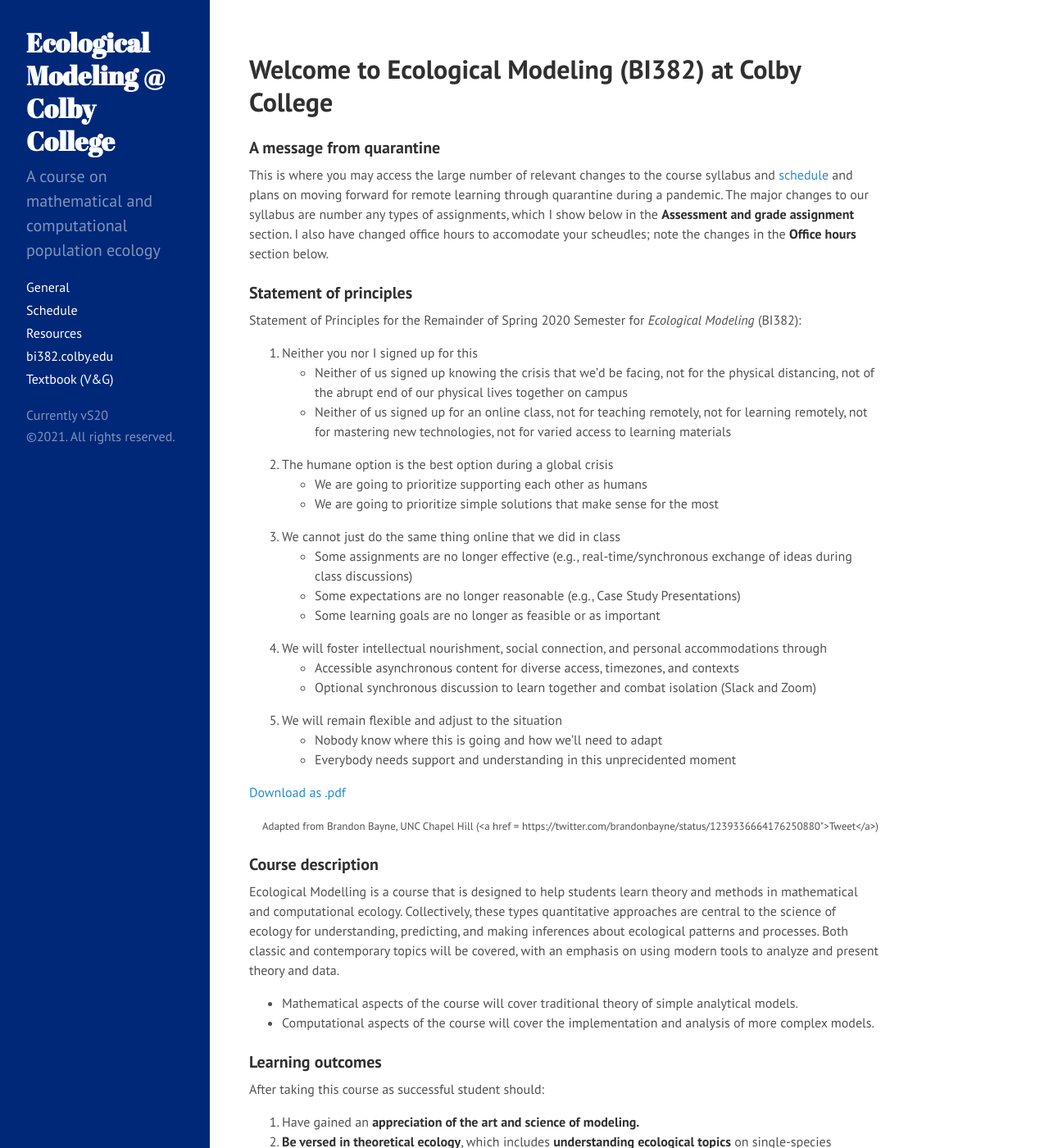
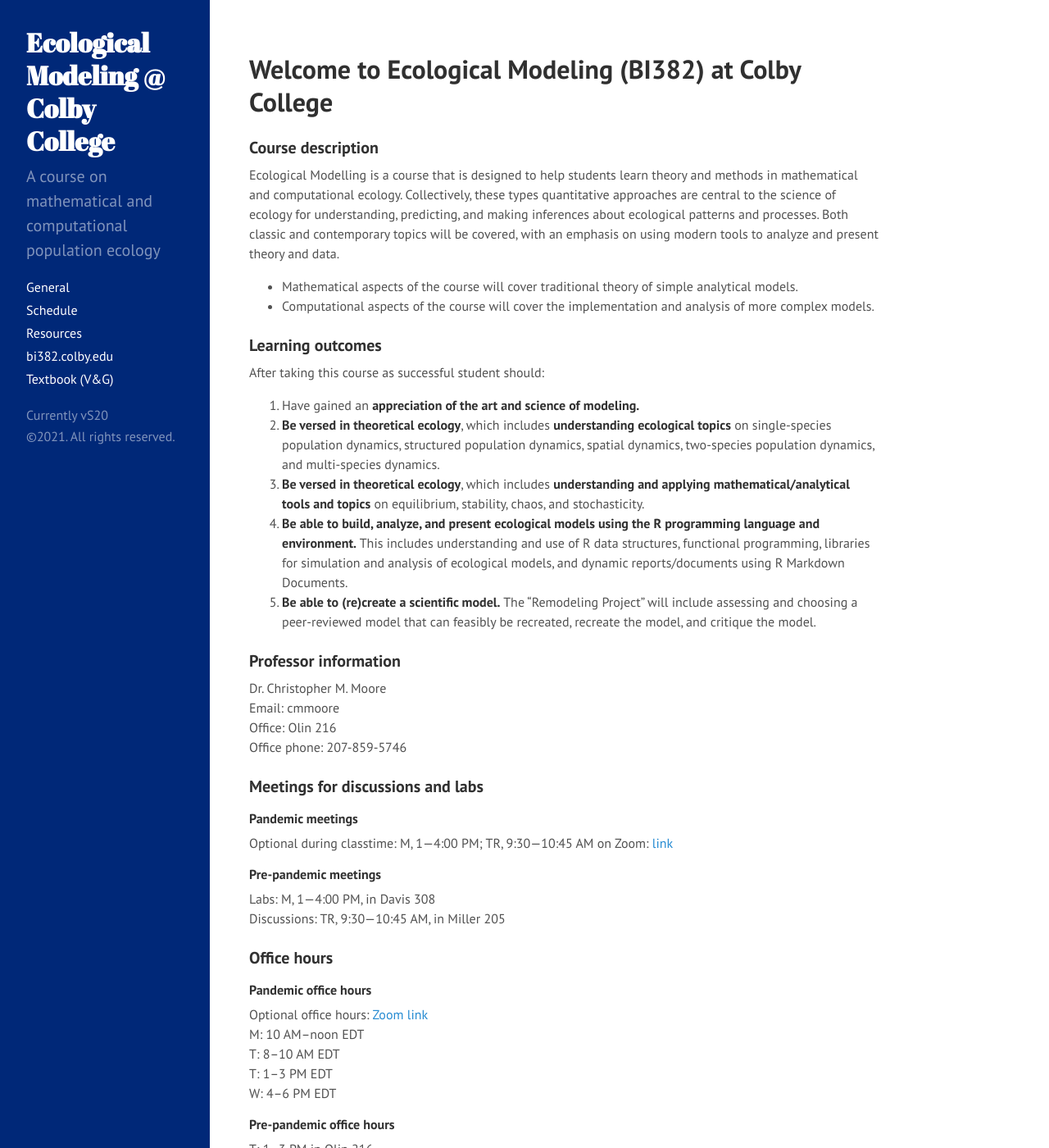
Before and after one commit to ColbyEcology/colbyecology.github.io, a Jekyll site: the page built from index.md, in a window 1280 px wide and 1400 px high. Shown: the whole window at 82% size. Built offline with Jekyll 4.4.1, drawn with Linux system fonts in a browser that asks for light colours.

Commit message:
remove pandemic message

```diff
--- a/index.md
+++ b/index.md
@@ -2,34 +2,6 @@
 layout: page
 title: "Welcome to Ecological Modeling (BI382) at Colby College"
 ---
-### A message from quarantine
-This is where you may access the large number of relevant changes to the course syllabus and [schedule](Schedule) and plans on moving forward for remote learning through quarantine during a pandemic. The major changes to our syllabus are number any types of assignments, which I show below in the **Assessment and grade assignment** section. I also have changed office hours to accomodate your scheudles; note the changes in the **Office hours** section below.
-
-### Statement of principles
-Statement of Principles for the Remainder of Spring 2020 Semester for *Ecological Modeling* (BI382):
-
-1. Neither you nor I signed up for this
-	- Neither of us signed up knowing the crisis that we'd be facing, not for the physical distancing, not of the abrupt end of our physical lives together on campus
-	- Neither of us signed up for an online class, not for teaching remotely, not for learning remotely, not for mastering new technologies, not for varied access to learning materials
-2. The humane option is the best option during a global crisis
-	- We are going to prioritize supporting each other as humans
-	- We are going to prioritize simple solutions that make sense for the most
-3. We cannot just do the same thing online that we did in class
-	- Some assignments are no longer effective (e.g., real-time/synchronous exchange of ideas during class discussions)
-	- Some expectations are no longer reasonable (e.g., Case Study Presentations)
-	- Some learning goals are no longer as feasible or as important
-4. We will foster intellectual nourishment, social connection, and personal accommodations through
-	- Accessible asynchronous content for diverse access, timezones, and contexts
-	- Optional synchronous discussion to learn together and combat isolation (Slack and Zoom)
-5. We will remain flexible and adjust to the situation
-	- Nobody know where this is going and how we'll need to adapt
-	- Everybody needs support and understanding in this unprecidented moment
-
-[Download as .pdf](../Misc/PandemicPrinciples_BI382.pdf)
-
-<div align="right"><font size="2">
-Adapted from Brandon Bayne, UNC Chapel Hill (<a href = https://twitter.com/brandonbayne/status/1239336664176250880">Tweet</a>)</font></div>
-
 ### Course description
 Ecological Modelling is a course that is designed to help students learn theory and methods in mathematical and computational ecology. Collectively, these types quantitative approaches are central to the science of ecology for understanding, predicting, and making inferences about ecological patterns and processes. Both classic and contemporary topics will be covered, with an emphasis on using modern tools to analyze and present theory and data.
 
```
